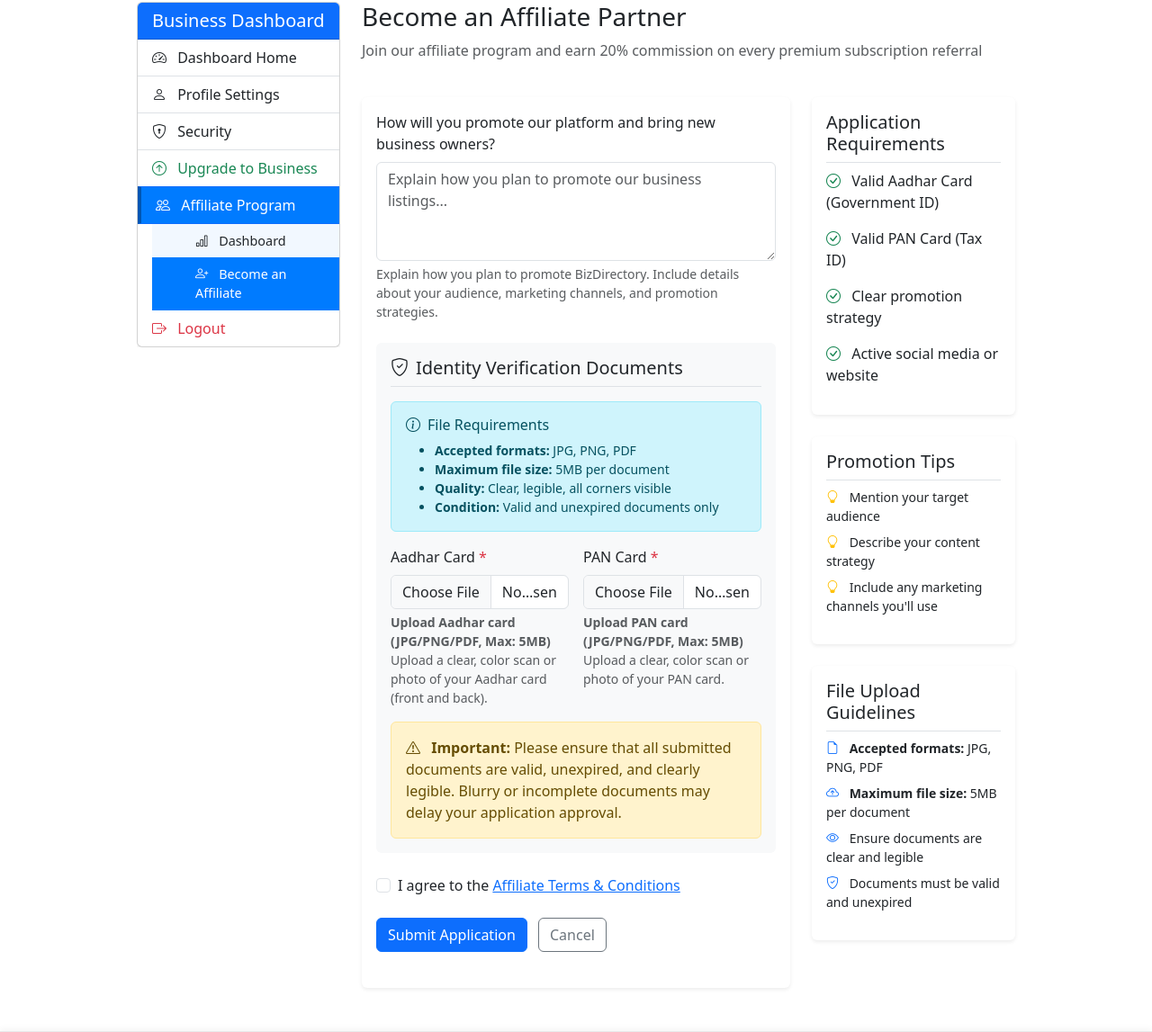
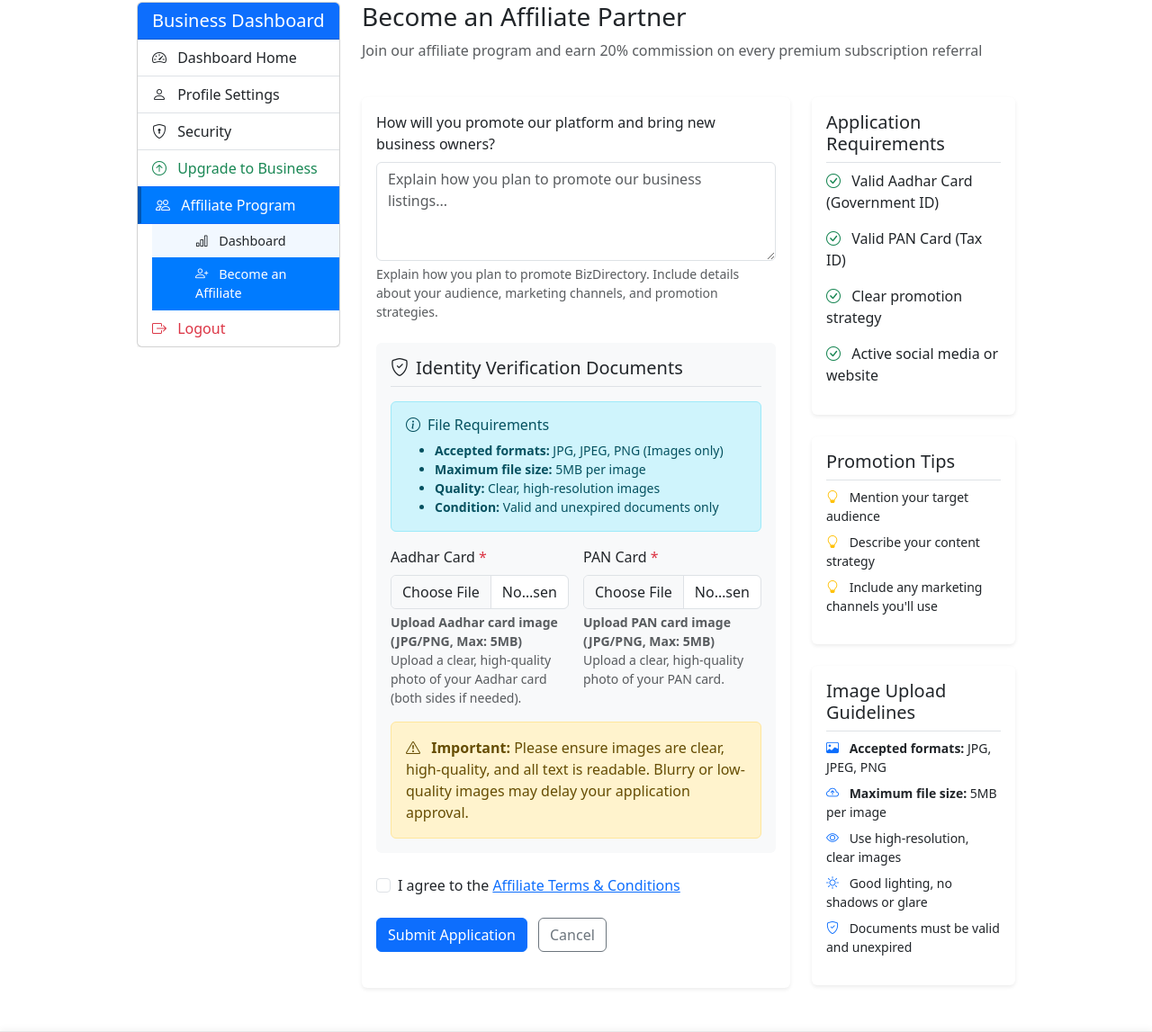
Before and after one commit to rakeshptajlapur/bizdirectory, a Django app: page /affiliate/apply/ in a window 1280 px wide. Shown: the part 130-1277 px from the top of the page at 90% size. Run offline with Django 5.2, Linux system fonts and the light colour scheme; a user stored in the database is signed in; data comes from the database, SQL or seed files in the repository; parts of the project's set-up code (start-up, migrations or seed data) failed here and were passed over; some libraries are stand-ins or nearby versions.

Commit message:
Cloudinary Image only settings updated for Affiliate module

```diff
--- a/affiliate/forms.py
+++ b/affiliate/forms.py
@@ -1,14 +1,13 @@
 from django import forms
+from .models import AffiliateProfile
 from django.core.exceptions import ValidationError
-from .models import AffiliateProfile
-import re
+from django.core.files.uploadedfile import UploadedFile
 import os
 
 class AffiliateApplicationForm(forms.ModelForm):
     class Meta:
         model = AffiliateProfile
         fields = ['promotion_strategy', 'aadhar_card', 'pan_card']
-        # Note: Excluding total_earnings from form as it's auto-calculated
         widgets = {
             'promotion_strategy': forms.Textarea(attrs={
                 'rows': 4,
@@ -16,18 +15,18 @@ class AffiliateApplicationForm(forms.ModelForm):
                 'class': 'form-control'
             }),
             'aadhar_card': forms.FileInput(attrs={
-                'accept': 'image/*,application/pdf',
+                'accept': 'image/jpeg,image/jpg,image/png',  # Only images
                 'class': 'form-control'
             }),
             'pan_card': forms.FileInput(attrs={
-                'accept': 'image/*,application/pdf',
+                'accept': 'image/jpeg,image/jpg,image/png',  # Only images
                 'class': 'form-control'
             })
         }
         labels = {
             'promotion_strategy': 'How will you promote our platform and bring new business owners?',
-            'aadhar_card': 'Upload Aadhar Card (PDF/Image)',
-            'pan_card': 'Upload PAN Card (PDF/Image)'
+            'aadhar_card': 'Upload Aadhar Card (Image only)',
+            'pan_card': 'Upload PAN Card (Image only)'
         }
 
     def __init__(self, *args, **kwargs):
@@ -42,33 +41,92 @@ class AffiliateApplicationForm(forms.ModelForm):
 
     def clean_aadhar_card(self):
         aadhar_file = self.cleaned_data.get('aadhar_card')
-        if aadhar_file:
-            return self.validate_file(aadhar_file, 'Aadhar card')
+        if aadhar_file and isinstance(aadhar_file, UploadedFile):
+            return self.validate_image_file(aadhar_file, 'Aadhar card')
         return aadhar_file
 
     def clean_pan_card(self):
         pan_file = self.cleaned_data.get('pan_card')
-        if pan_file:
-            return self.validate_file(pan_file, 'PAN card')
+        if pan_file and isinstance(pan_file, UploadedFile):
+            return self.validate_image_file(pan_file, 'PAN card')
         return pan_file
 
-    def validate_file(self, file, field_name):
-        """Validate uploaded file"""
+    def validate_image_file(self, file, field_name):
+        """Validate uploaded image file - FIXED"""
+        # Only validate if it's a new upload (UploadedFile instance)
+        if not isinstance(file, UploadedFile):
+            return file
+
         # Check file size (5MB max)
         max_size = 5 * 1024 * 1024  # 5MB
         if file.size > max_size:
-            raise ValidationError(f'{field_name} file size should not exceed 5MB.')
+            raise ValidationError(f'{field_name} image size should not exceed 5MB.')
 
-        # Check file type
-        allowed_types = ['image/jpeg', 'image/jpg', 'image/png', 'application/pdf']
-        if file.content_type not in allowed_types:
-            raise ValidationError(f'{field_name} must be a JPG, PNG, or PDF file.')
+        # Check file type - only images
+        allowed_types = ['image/jpeg', 'image/jpg', 'image/png']
+        if hasattr(file, 'content_type') and file.content_type not in allowed_types:
+            raise ValidationError(f'{field_name} must be a JPG or PNG image.')
 
         # Check file extension
-        allowed_extensions = ['.jpg', '.jpeg', '.png', '.pdf']
+        allowed_extensions = ['.jpg', '.jpeg', '.png']
         file_extension = os.path.splitext(file.name)[1].lower()
         if file_extension not in allowed_extensions:
-            raise ValidationError(f'{field_name} must have .jpg, .png, or .pdf extension.')
+            raise ValidationError(f'{field_name} must have .jpg, .jpeg, or .png extension.')
+
+        return file
+
+class KYCDocumentsForm(forms.ModelForm):
+    class Meta:
+        model = AffiliateProfile
+        fields = ['aadhar_card', 'pan_card']
+        labels = {
+            'aadhar_card': 'Upload Aadhar Card (Image only)',
+            'pan_card': 'Upload PAN Card (Image only)'
+        }
+        widgets = {
+            'aadhar_card': forms.FileInput(attrs={
+                'accept': 'image/jpeg,image/jpg,image/png',  # Only images
+                'class': 'form-control'
+            }),
+            'pan_card': forms.FileInput(attrs={
+                'accept': 'image/jpeg,image/jpg,image/png',  # Only images
+                'class': 'form-control'
+            })
+        }
+
+    def clean_aadhar_card(self):
+        aadhar_file = self.cleaned_data.get('aadhar_card')
+        if aadhar_file and isinstance(aadhar_file, UploadedFile):
+            return self.validate_image_file(aadhar_file, 'Aadhar card')
+        return aadhar_file
+
+    def clean_pan_card(self):
+        pan_file = self.cleaned_data.get('pan_card')
+        if pan_file and isinstance(pan_file, UploadedFile):
+            return self.validate_image_file(pan_file, 'PAN card')
+        return pan_file
+
+    def validate_image_file(self, file, field_name):
+        """Validate uploaded image file - FIXED"""
+        # Only validate if it's a new upload (UploadedFile instance)
+        if not isinstance(file, UploadedFile):
+            return file
+
+        # Check file size (5MB max)
+        max_size = 5 * 1024 * 1024  # 5MB
+        if file.size > max_size:
+            raise ValidationError(f'{field_name} image size should not exceed 5MB.')
+
+        # Check file type - only images
+        allowed_types = ['image/jpeg', 'image/jpg', 'image/png']
+        if hasattr(file, 'content_type') and file.content_type not in allowed_types:
+            raise ValidationError(f'{field_name} must be a JPG or PNG image.')
+
+        # Check file extension
+        allowed_extensions = ['.jpg', '.jpeg', '.png']
+        file_extension = os.path.splitext(file.name)[1].lower()
+        if file_extension not in allowed_extensions:
+            raise ValidationError(f'{field_name} must have .jpg, .jpeg, or .png extension.')
 
         return file
 
@@ -79,54 +137,6 @@ class BankDetailsForm(forms.ModelForm):
         widgets = {
             'account_holder_name': forms.TextInput(attrs={'class': 'form-control'}),
             'bank_name': forms.TextInput(attrs={'class': 'form-control'}),
-            'account_number': forms.TextInput(attrs={
-                'placeholder': 'Enter your account number',
-                'class': 'form-control'
-            }),
-            'ifsc_code': forms.TextInput(attrs={
-                'class': 'form-control',
-                'maxlength': '11',
-                'placeholder': 'SBIN0001234',
-                'style': 'text-transform: uppercase;'
-            })
+            'account_number': forms.TextInput(attrs={'class': 'form-control'}),
+            'ifsc_code': forms.TextInput(attrs={'class': 'form-control', 'placeholder': 'SBIN0001234'})
         }
-        labels = {
-            'account_holder_name': 'Account Holder Name',
-            'bank_name': 'Bank Name',
-            'account_number': 'Account Number',
-            'ifsc_code': 'IFSC Code'
-        }
-
-    def clean_ifsc_code(self):
-        ifsc_code = self.cleaned_data.get('ifsc_code', '').upper()
-
-        if ifsc_code:
-            # IFSC format: 4 letters + 0 + 6 alphanumeric characters
-            ifsc_pattern = r'^[A-Z]{4}0[A-Z0-9]{6}$'
-
-            if len(ifsc_code) != 11:
-                raise forms.ValidationError("IFSC code must be exactly 11 characters long.")
-
-            if not re.match(ifsc_pattern, ifsc_code):
-                raise forms.ValidationError("Invalid IFSC code format. Example: SBIN0001234")
-
-        return ifsc_code
-
-class KYCDocumentsForm(forms.ModelForm):
-    class Meta:
-        model = AffiliateProfile
-        fields = ['aadhar_card', 'pan_card']
-        labels = {
-            'aadhar_card': 'Upload Aadhar Card (PDF/Image)',
-            'pan_card': 'Upload PAN Card (PDF/Image)'
-        }
-        widgets = {
-            'aadhar_card': forms.FileInput(attrs={
-                'accept': 'image/*,application/pdf',
-                'class': 'form-control'
-            }),
-            'pan_card': forms.FileInput(attrs={
-                'accept': 'image/*,application/pdf',
-                'class': 'form-control'
-            })
-        }
--- a/affiliate/templates/affiliate/apply.html
+++ b/affiliate/templates/affiliate/apply.html
@@ -14,7 +14,6 @@
     <div class="col-lg-8">
         <div class="card border-0 shadow-sm">
             <div class="card-body">
-                <!-- FIXED: Added proper enctype for file uploads -->
                 <form method="post" enctype="multipart/form-data" id="affiliateApplicationForm">
                     {% csrf_token %}
 
@@ -39,13 +38,13 @@
                                 <i class="bi bi-shield-check me-2"></i>Identity Verification Documents
                             </h5>
 
-                            <!-- File Format Alert -->
+                            <!-- File Format Alert - Updated for Images Only -->
                             <div class="alert alert-info mb-3">
                                 <h6 class="mb-2"><i class="bi bi-info-circle me-2"></i>File Requirements</h6>
                                 <ul class="mb-0 small">
-                                    <li><strong>Accepted formats:</strong> JPG, PNG, PDF</li>
-                                    <li><strong>Maximum file size:</strong> 5MB per document</li>
-                                    <li><strong>Quality:</strong> Clear, legible, all corners visible</li>
+                                    <li><strong>Accepted formats:</strong> JPG, JPEG, PNG (Images only)</li>
+                                    <li><strong>Maximum file size:</strong> 5MB per image</li>
+                                    <li><strong>Quality:</strong> Clear, high-resolution images</li>
                                     <li><strong>Condition:</strong> Valid and unexpired documents only</li>
                                 </ul>
                             </div>
@@ -55,8 +54,8 @@
                                     <label for="{{ form.aadhar_card.id_for_label }}" class="form-label">Aadhar Card <span class="text-danger">*</span></label>
                                     {{ form.aadhar_card }}
                                     <div class="form-text">
-                                        <strong>Upload Aadhar card (JPG/PNG/PDF, Max: 5MB)</strong><br>
-                                        Upload a clear, color scan or photo of your Aadhar card (front and back).
+                                        <strong>Upload Aadhar card image (JPG/PNG, Max: 5MB)</strong><br>
+                                        Upload a clear, high-quality photo of your Aadhar card (both sides if needed).
                                     </div>
                                     {% if form.aadhar_card.errors %}
                                         <div class="text-danger">
@@ -74,8 +73,8 @@
                                     <label for="{{ form.pan_card.id_for_label }}" class="form-label">PAN Card <span class="text-danger">*</span></label>
                                     {{ form.pan_card }}
                                     <div class="form-text">
-                                        <strong>Upload PAN card (JPG/PNG/PDF, Max: 5MB)</strong><br>
-                                        Upload a clear, color scan or photo of your PAN card.
+                                        <strong>Upload PAN card image (JPG/PNG, Max: 5MB)</strong><br>
+                                        Upload a clear, high-quality photo of your PAN card.
                                     </div>
                                     {% if form.pan_card.errors %}
                                         <div class="text-danger">
@@ -92,7 +91,7 @@
 
                             <div class="alert alert-warning mt-3 mb-0">
                                 <i class="bi bi-exclamation-triangle me-2"></i>
-                                <strong>Important:</strong> Please ensure that all submitted documents are valid, unexpired, and clearly legible. Blurry or incomplete documents may delay your application approval.
+                                <strong>Important:</strong> Please ensure images are clear, high-quality, and all text is readable. Blurry or low-quality images may delay your application approval.
                             </div>
                         </div>
                     </div>
@@ -164,22 +163,26 @@
             </div>
         </div>
 
-        <!-- File Upload Guidelines -->
+        <!-- File Upload Guidelines - Updated for Images Only -->
         <div class="card border-0 shadow-sm">
             <div class="card-body">
-                <h5 class="card-title border-bottom pb-2">File Upload Guidelines</h5>
+                <h5 class="card-title border-bottom pb-2">Image Upload Guidelines</h5>
                 <ul class="list-unstyled small">
                     <li class="mb-2">
-                        <i class="bi bi-file-earmark text-primary me-2"></i>
-                        <strong>Accepted formats:</strong> JPG, PNG, PDF
+                        <i class="bi bi-image text-primary me-2"></i>
+                        <strong>Accepted formats:</strong> JPG, JPEG, PNG
                     </li>
                     <li class="mb-2">
                         <i class="bi bi-cloud-arrow-up text-primary me-2"></i>
-                        <strong>Maximum file size:</strong> 5MB per document
+                        <strong>Maximum file size:</strong> 5MB per image
                     </li>
                     <li class="mb-2">
                         <i class="bi bi-eye text-primary me-2"></i>
-                        Ensure documents are clear and legible
+                        Use high-resolution, clear images
+                    </li>
+                    <li class="mb-2">
+                        <i class="bi bi-sun text-primary me-2"></i>
+                        Good lighting, no shadows or glare
                     </li>
                     <li>
                         <i class="bi bi-shield-check text-primary me-2"></i>
@@ -229,29 +232,29 @@
 </div>
 
 <script>
-// Enhanced file upload validation and form handling
+// Enhanced image upload validation and form handling
 document.addEventListener('DOMContentLoaded', function() {
     const form = document.getElementById('affiliateApplicationForm');
     const submitBtn = document.getElementById('submitBtn');
     const spinner = submitBtn.querySelector('.spinner-border');
     const fileInputs = document.querySelectorAll('input[type="file"]');
 
-    // File upload validation
+    // Image upload validation
     fileInputs.forEach(input => {
         input.addEventListener('change', function() {
             const file = this.files[0];
             if (file) {
                 // Check file size (5MB max)
                 if (file.size > 5 * 1024 * 1024) {
-                    alert('File size should not exceed 5MB');
+                    alert('Image size should not exceed 5MB');
                     this.value = '';
                     return;
                 }
 
-                // Check file type
-                const allowedTypes = ['image/jpeg', 'image/jpg', 'image/png', 'application/pdf'];
+                // Check file type - only images
+                const allowedTypes = ['image/jpeg', 'image/jpg', 'image/png'];
                 if (!allowedTypes.includes(file.type)) {
-                    alert('Please upload only JPG, PNG, or PDF files');
+                    alert('Please upload only JPG, JPEG, or PNG images');
                     this.value = '';
                     return;
                 }
@@ -264,7 +267,7 @@ document.addEventListener('DOMContentLoaded', function() {
 
                 const successDiv = document.createElement('div');
                 successDiv.className = 'file-feedback mt-1 text-success small';
-                successDiv.innerHTML = '<i class="bi bi-check-circle me-1"></i> File selected: ' + file.name + ' (' + (file.size / 1024 / 1024).toFixed(2) + ' MB)';
+                successDiv.innerHTML = '<i class="bi bi-check-circle me-1"></i> Image selected: ' + file.name + ' (' + (file.size / 1024 / 1024).toFixed(2) + ' MB)';
                 this.parentElement.appendChild(successDiv);
             }
         });
```
Also changed, not shown: affiliate/templates/affiliate/kyc_documents.html (+78 -125 lines).
